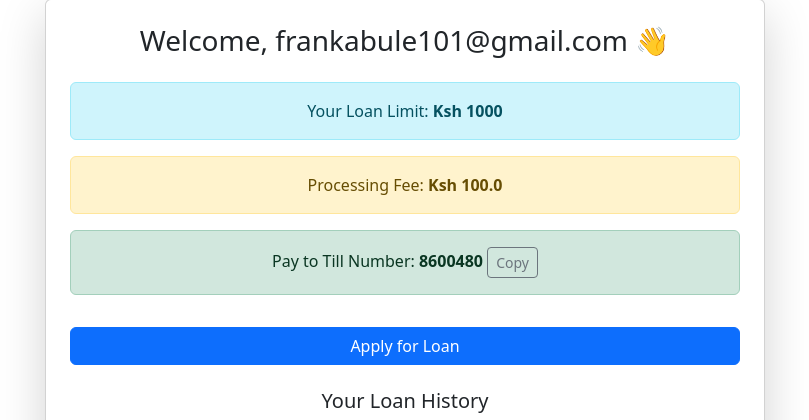
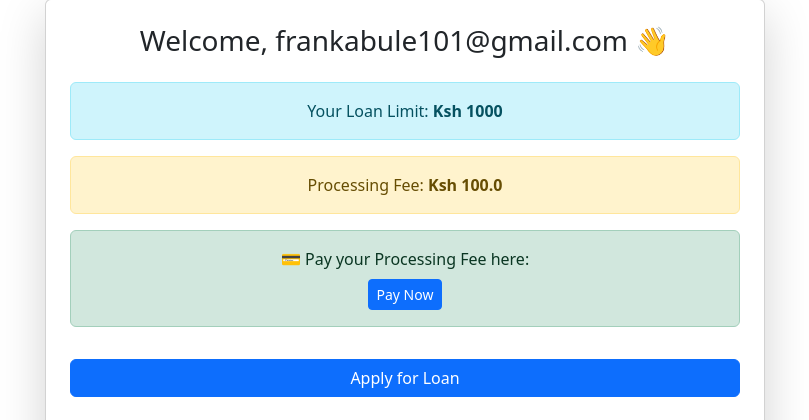
Before and after one commit to Frankie466/expressloan, a Django app: page /dashboard/ in a window 1280 px wide. Shown: the part 105-525 px from the top of the page, without its empty margins (235-1044 px from the left). Run offline with Django 4.2, Linux system fonts and the light colour scheme; a user stored in the database is signed in; data comes from the database, SQL or seed files in the repository; some libraries are stand-ins or nearby versions.

Commit message:
Update dashboard.html

```diff
--- a/templates/loan/dashboard.html
+++ b/templates/loan/dashboard.html
@@ -14,10 +14,12 @@
                 <div class="alert alert-warning text-center">
                     Processing Fee: <strong>Ksh {{ processing_fee }}</strong>
                 </div>
+
+                <!-- Payment Link (New Section) -->
                 <div class="alert alert-success text-center">
-                    Pay to Till Number:
-                    <strong id="till_number">{{ till_number }}</strong>
-                    <button class="btn btn-sm btn-outline-secondary" onclick="copyTillNumber()">Copy</button>
+                    💳 Pay your Processing Fee here:
+                    <br>
+                    <a href="{{ payment_link }}" target="_blank" class="btn btn-primary btn-sm mt-2">Pay Now</a>
                 </div>
 
                 <!-- Apply Loan Button -->
@@ -56,13 +58,4 @@
         </div>
     </div>
 </div>
-
-<script>
-    function copyTillNumber() {
-        const tillNumber = document.getElementById('till_number').textContent;
-        navigator.clipboard.writeText(tillNumber);
-        alert('Till Number copied successfully!');
-    }
-</script>
-
 {% endblock %}
```
